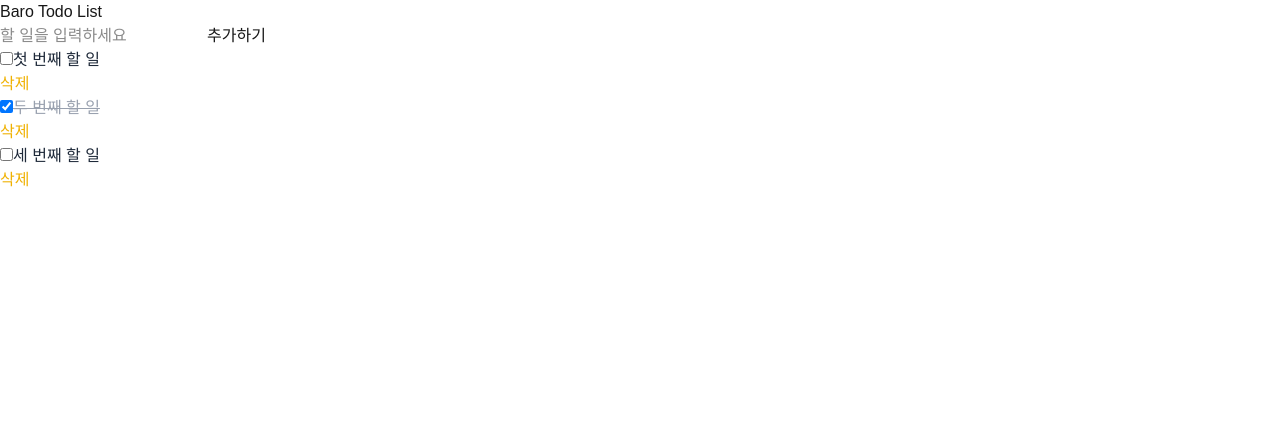
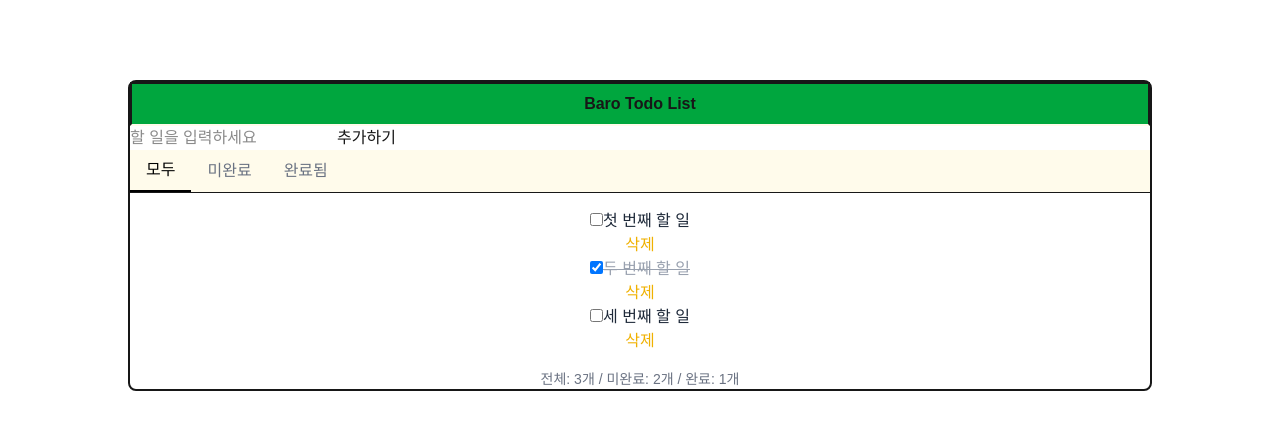
Before and after one commit to jjjangsh/next-todo, a Next.js app: page / in a window 1280 px wide. Shown: the top 430 px of the page. Built offline with nearby package versions, Linux system fonts and the light colour scheme; data requests are answered from the project's data file.

Commit message:
feat: 완료 여부에 따른 todo 필터 구현

```diff
--- a/src/components/TodoList.tsx
+++ b/src/components/TodoList.tsx
@@ -2,11 +2,14 @@
 
 import { todoService } from "@/services/todoService";
 import { useQuery } from "@tanstack/react-query";
-import React from "react";
+import React, { useState } from "react";
 import TodoForm from "./TodoForm";
 import TodoItem from "./TodoItem";
 
+type TabType = "all" | "active" | "completed";
+
 const TodoList = () => {
+  const [activeTab, setActiveTab] = useState<TabType>("all");
   const {
     data: todos,
     isLoading,
@@ -17,20 +20,80 @@ const TodoList = () => {
   });
   if (isLoading) return <div>목록을 가져오는 중입니다...</div>;
   if (error) return <div>목록을 가져오는 중 오류가 발생했습니다.</div>;
+
+  const filteredTodos = todos?.filter((todo) => {
+    if (activeTab === "all") return true;
+    if (activeTab === "active") return !todo.completed;
+    if (activeTab === "completed") return todo.completed;
+    return true;
+  });
+
   return (
-    <div>
-      <h1>Baro Todo List</h1>
+    <div className="flex justify-center px-20">
+      <div className="text-center bg-white border-2 w-full max-w-[1024px] mt-20 rounded-lg">
+        <h1 className="bg-green-600 border-2 border-b-amber-50 py-2 font-bold">
+          Baro Todo List
+        </h1>
 
         <TodoForm />
 
+        <div className="flex border-b mb-4 bg-amber-50">
+          <button
+            className={`py-2 px-4 ${
+              activeTab === "all"
+                ? "border-b-2 border-black text-black"
+                : "text-gray-500 hover:text-gray-700"
+            }`}
+            onClick={() => setActiveTab("all")}
+          >
+            모두
+          </button>
+          <button
+            className={`py-2 px-4 ${
+              activeTab === "active"
+                ? "border-b-2 border-black text-black"
+                : "text-gray-500 hover:text-gray-700"
+            }`}
+            onClick={() => setActiveTab("active")}
+          >
+            미완료
+          </button>
+          <button
+            className={`py-2 px-4 ${
+              activeTab === "completed"
+                ? "border-b-2 border-black text-black"
+                : "text-gray-500 hover:text-gray-700"
+            }`}
+            onClick={() => setActiveTab("completed")}
+          >
+            완료됨
+          </button>
+        </div>
+
+        {filteredTodos && filteredTodos.length > 0 ? (
           <ul>
-        {todos?.map((todo) => (
+            {filteredTodos.map((todo) => (
               <TodoItem key={todo.id} todo={todo} />
             ))}
           </ul>
-      {todos?.length === 0 && (
-        <p>목록이 비어있습니다. 할 일을 추가해 보세요!</p>
+        ) : (
+          <p className="text-center text-gray-500 p-4">
+            {activeTab === "all"
+              ? "Todo를 추가해보세요!"
+              : activeTab === "active"
+              ? "Todo를 전부 완료했어요!"
+              : "Todo를 얼른 완료해볼까요?"}
+          </p>
         )}
+
+        {todos && todos.length > 0 && (
+          <div className="mt-4 text-sm text-gray-500">
+            전체: {todos.length}개 / 미완료:{" "}
+            {todos.filter((todo) => !todo.completed).length}개 / 완료:{" "}
+            {todos.filter((todo) => todo.completed).length}개
+          </div>
+        )}
+      </div>
     </div>
   );
 };
```
Lines whose indentation alone changed are shown as unchanged.
